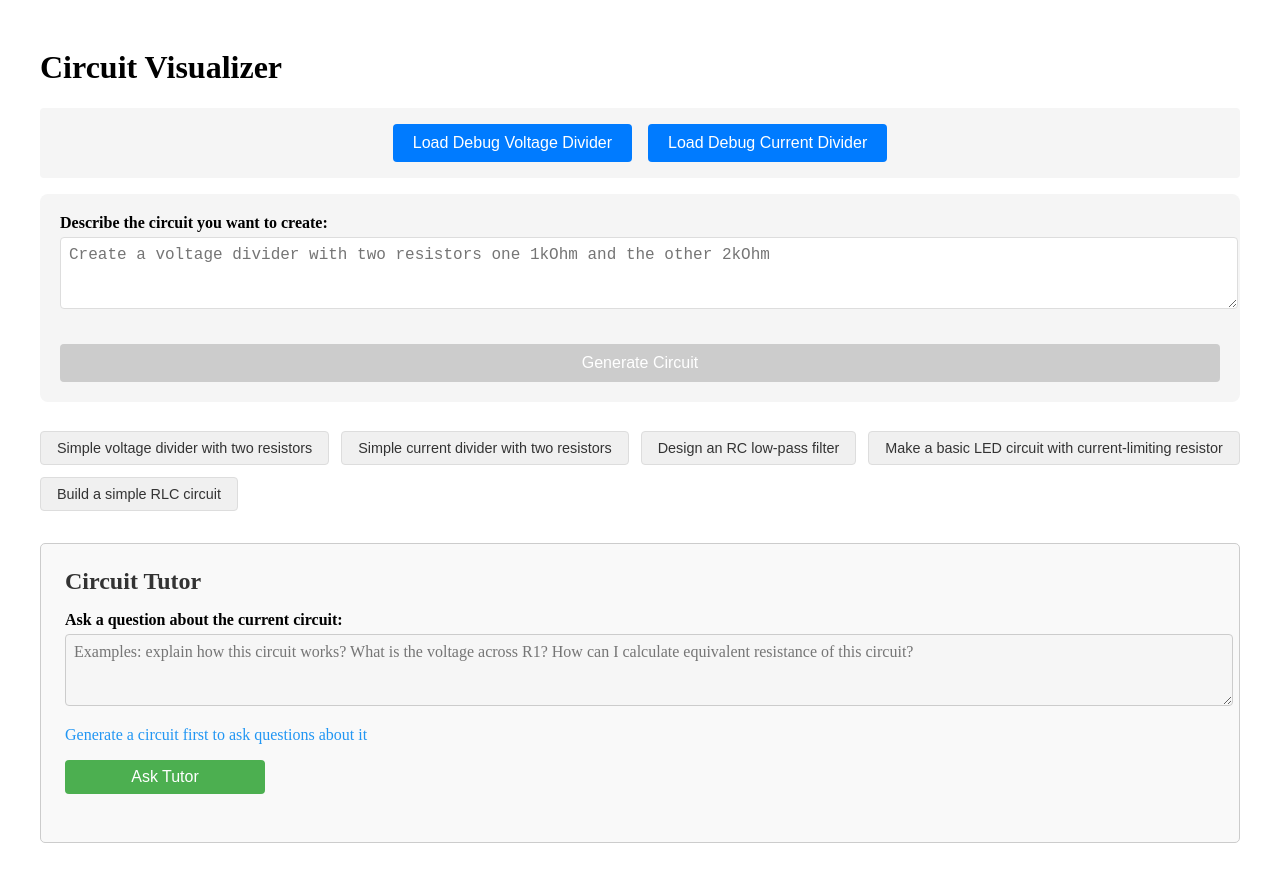
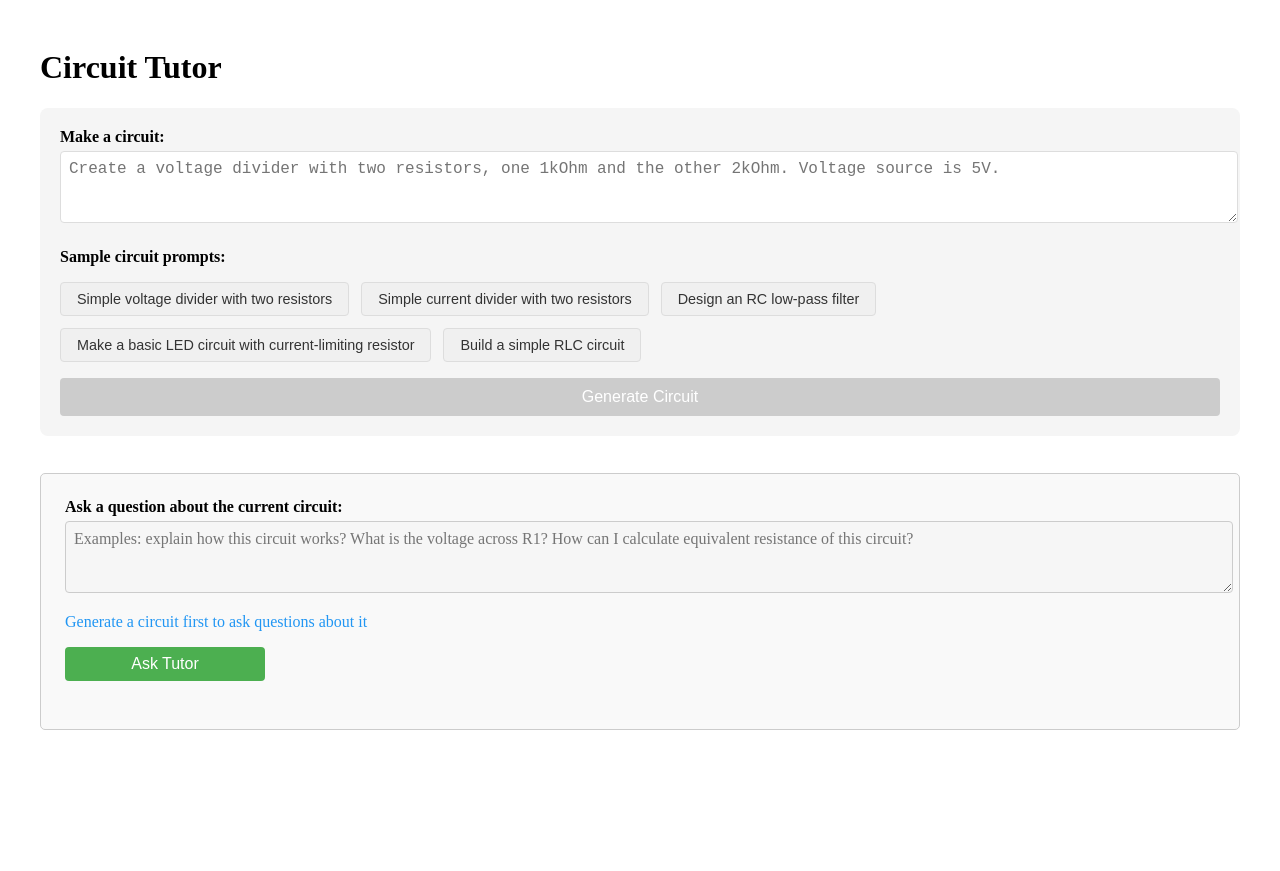
Before and after one commit to andrew-noble/circuit-tutor, a React (Vite) app in the folder frontend/: page / in a window 1280 px wide. After the commit the page ends 800 px from the top, so only its background shows below. Built offline with nearby package versions, Linux system fonts and the light colour scheme.

Commit message:
beautification

```diff
--- a/frontend/src/App.tsx
+++ b/frontend/src/App.tsx
@@ -2,7 +2,7 @@ import "./index.css";
 import React, { useState } from "react";
 import CircuitVisualization from "./components/CircuitVisualization";
 import CircuitForm from "./components/CircuitForm";
-import ExampleCircuitButtons from "./components/ExampleCircuitButtons";
+import DebugCircuitButtons from "./components/DebugCircuitButtons";
 import CircuitTutor from "./components/CircuitTutor";
 import type { CircuitData } from "./types";
 
@@ -11,8 +11,8 @@ const App: React.FC = () => {
 
   return (
     <div className="app">
-      <h1>Circuit Visualizer</h1>
-      <ExampleCircuitButtons onCircuitReceived={setCircuitData} />
+      <h1>Circuit Tutor</h1>
+      {/* <DebugCircuitButtons onCircuitReceived={setCircuitData} /> */}
       <CircuitForm onCircuitReceived={setCircuitData} />
       {circuitData && <CircuitVisualization circuitData={circuitData} />}
       <CircuitTutor circuitData={circuitData} />
@@ -20,4 +20,6 @@ const App: React.FC = () => {
   );
 };
 
+// the debug circuit buttons are useful for debugging the renderer
+
 export default App;
--- a/frontend/src/components/CircuitForm.tsx
+++ b/frontend/src/components/CircuitForm.tsx
@@ -79,18 +79,30 @@ const CircuitForm: React.FC<CircuitFormProps> = ({ onCircuitReceived }) => {
     <div className="circuit-form-container">
       <form onSubmit={handleSubmit} className="circuit-form">
         <div className="form-group">
-          <label htmlFor="circuit-prompt">
-            Describe the circuit you want to create:
-          </label>
+          <label htmlFor="circuit-prompt">Make a circuit:</label>
           <textarea
             id="circuit-prompt"
             value={prompt}
             onChange={(e) => setPrompt(e.target.value)}
-            placeholder="Create a voltage divider with two resistors one 1kOhm and the other 2kOhm"
+            placeholder="Create a voltage divider with two resistors, one 1kOhm and the other 2kOhm. Voltage source is 5V."
             rows={3}
             disabled={isLoading}
             className="form-control"
           />
+        </div>
+        <label>Sample circuit prompts:</label>
+        <div className="suggestion-buttons">
+          {CIRCUIT_SUGGESTIONS.map((suggestion, index) => (
+            <button
+              key={index}
+              type="button"
+              onClick={() => handleSuggestionClick(suggestion)}
+              disabled={isLoading}
+              className="suggestion-button"
+            >
+              {suggestion}
+            </button>
+          ))}
         </div>
         {error && <div className="error-message">{error}</div>}
         <button
@@ -101,19 +113,6 @@ const CircuitForm: React.FC<CircuitFormProps> = ({ onCircuitReceived }) => {
           {isLoading ? <Spinner /> : "Generate Circuit"}
         </button>
       </form>
-      <div className="suggestion-buttons">
-        {CIRCUIT_SUGGESTIONS.map((suggestion, index) => (
-          <button
-            key={index}
-            type="button"
-            onClick={() => handleSuggestionClick(suggestion)}
-            disabled={isLoading}
-            className="suggestion-button"
-          >
-            {suggestion}
-          </button>
-        ))}
-      </div>
     </div>
   );
 };
--- a/frontend/src/components/CircuitTutor.tsx
+++ b/frontend/src/components/CircuitTutor.tsx
@@ -12,7 +12,6 @@ const CircuitTutor: React.FC<CircuitTutorProps> = ({ circuitData }) => {
 
   return (
     <div className="circuit-tutor">
-      <h2>Circuit Tutor</h2>
       <TutorForm
         circuitData={circuitData}
         onResponseReceived={setTutorResponse}
--- a/frontend/src/components/ExampleCircuitButtons.tsx
+++ b/frontend/src/components/DebugCircuitButtons.tsx
@@ -1,11 +1,11 @@
 import React from "react";
 import type { CircuitData } from "../types";
 
-interface ExampleCircuitButtonsProps {
+interface DebugCircuitButtonsProps {
   onCircuitReceived: (circuit: CircuitData) => void;
 }
 
-const ExampleCircuitButtons: React.FC<ExampleCircuitButtonsProps> = ({
+const DebugCircuitButtons: React.FC<DebugCircuitButtonsProps> = ({
   onCircuitReceived,
 }) => {
   const [error, setError] = React.useState<string | null>(null);
@@ -47,4 +47,4 @@ const ExampleCircuitButtons: React.FC<ExampleCircuitButtonsProps> = ({
   );
 };
 
-export default ExampleCircuitButtons;
+export default DebugCircuitButtons;
--- a/frontend/src/components/Spinner.tsx
+++ b/frontend/src/components/Spinner.tsx
@@ -4,7 +4,7 @@ const Spinner: React.FC = () => {
   return (
     <div className="spinner">
       <div className="spinner-circle"></div>
-      <span className="spinner-text">Loading...</span>
+      <span className="spinner-text">Loading... (might take a 10s)</span>
     </div>
   );
 };
--- a/frontend/src/index.css
+++ b/frontend/src/index.css
@@ -11,12 +11,17 @@
 
 /* Common Form Styles */
 .form-group {
-  margin-bottom: 15px;
+  margin-bottom: 5px;
 }
 
 .form-group label {
   display: block;
   margin-bottom: 5px;
+  font-weight: bold;
+}
+
+label {
+  display: block;
   font-weight: bold;
 }
 
```
